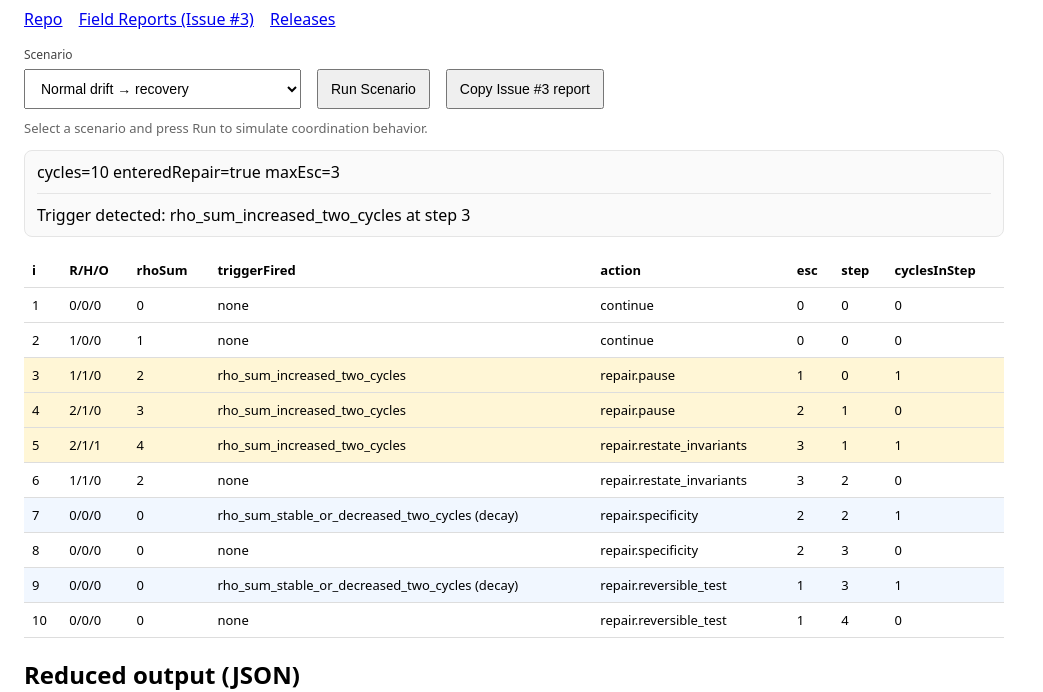
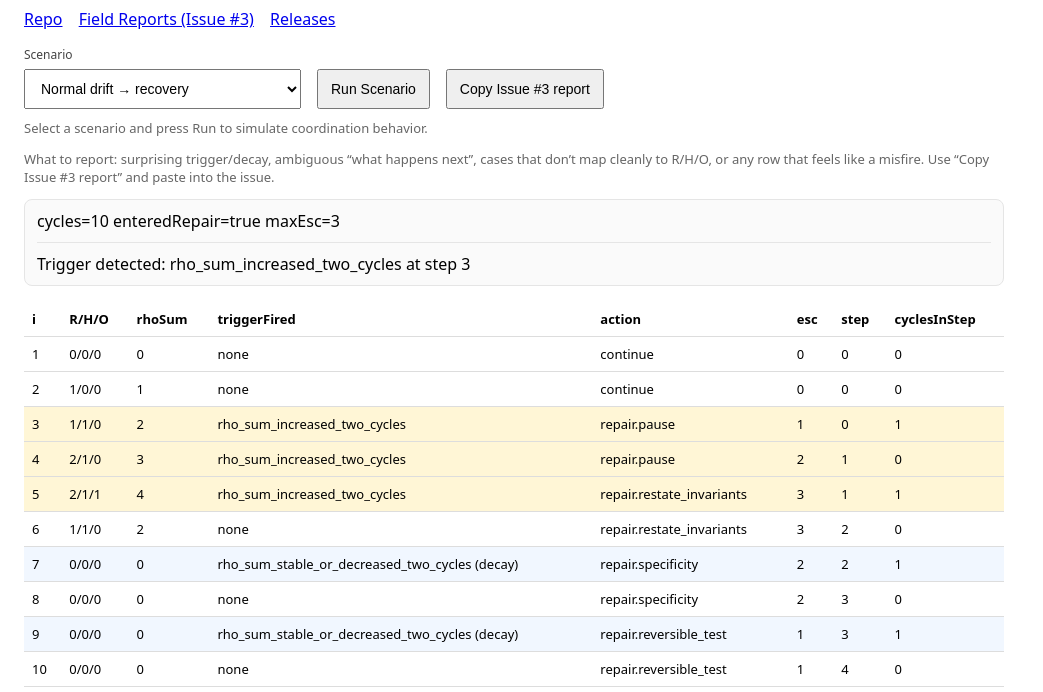
Before and after one commit to CoordCards/coordcard, a website built with Vite: page playground/index.html in a window 1280 px wide. Shown: the part 111-803 px from the top of the page, without its empty margins (0-1043 px from the left). Built offline with nearby package versions, Linux system fonts and the light colour scheme.

Commit message:
playground: add what-to-report hint; ci: build playground

```diff
--- a/playground/index.html
+++ b/playground/index.html
@@ -44,6 +44,10 @@
     </div>
 
     <p class="muted" style="margin-top: 10px;">Select a scenario and press Run to simulate coordination behavior.</p>
+    <p class="muted" style="margin-top: 6px;">
+      What to report: surprising trigger/decay, ambiguous “what happens next”, cases that don’t map cleanly to R/H/O, or any row that feels like a misfire.
+      Use “Copy Issue #3 report” and paste into the issue.
+    </p>
 
     <div id="summary" class="summaryBox"></div>
 
```
Also changed, not shown: .github/workflows/ci.yml.
